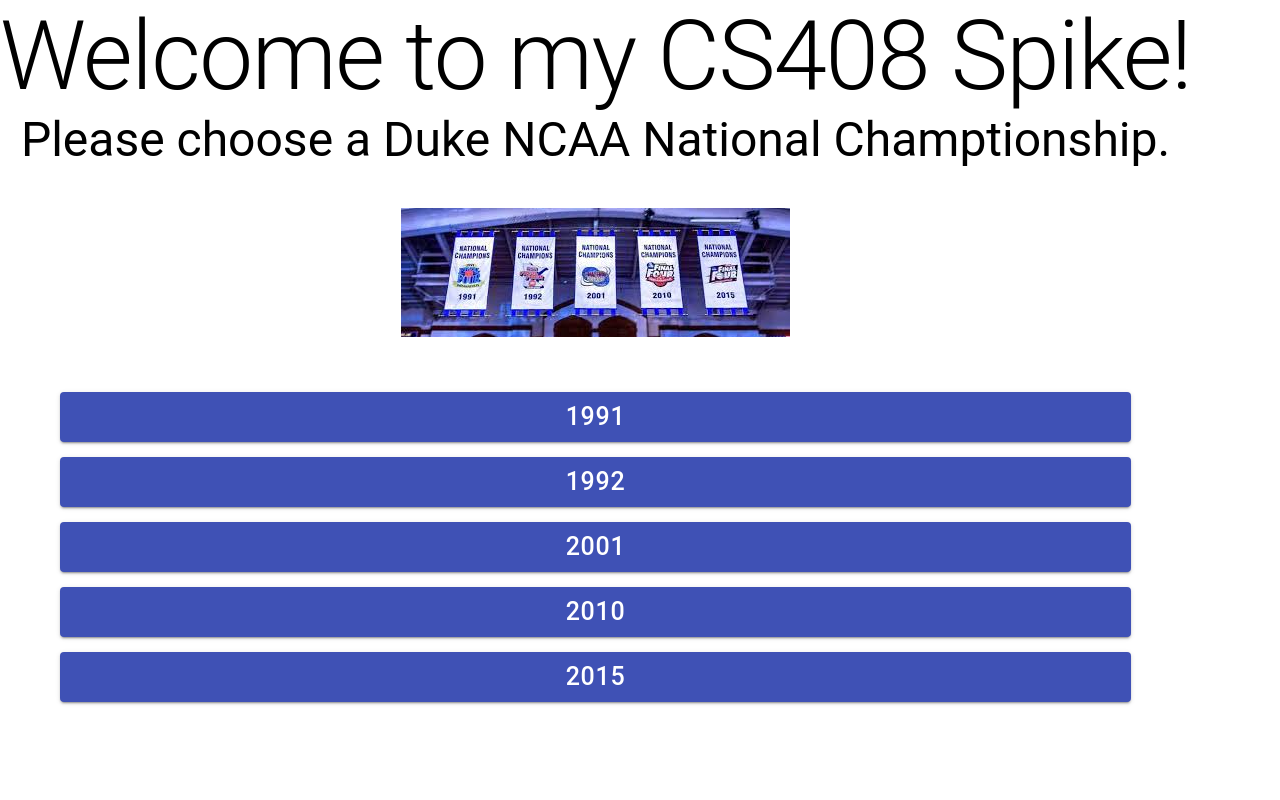
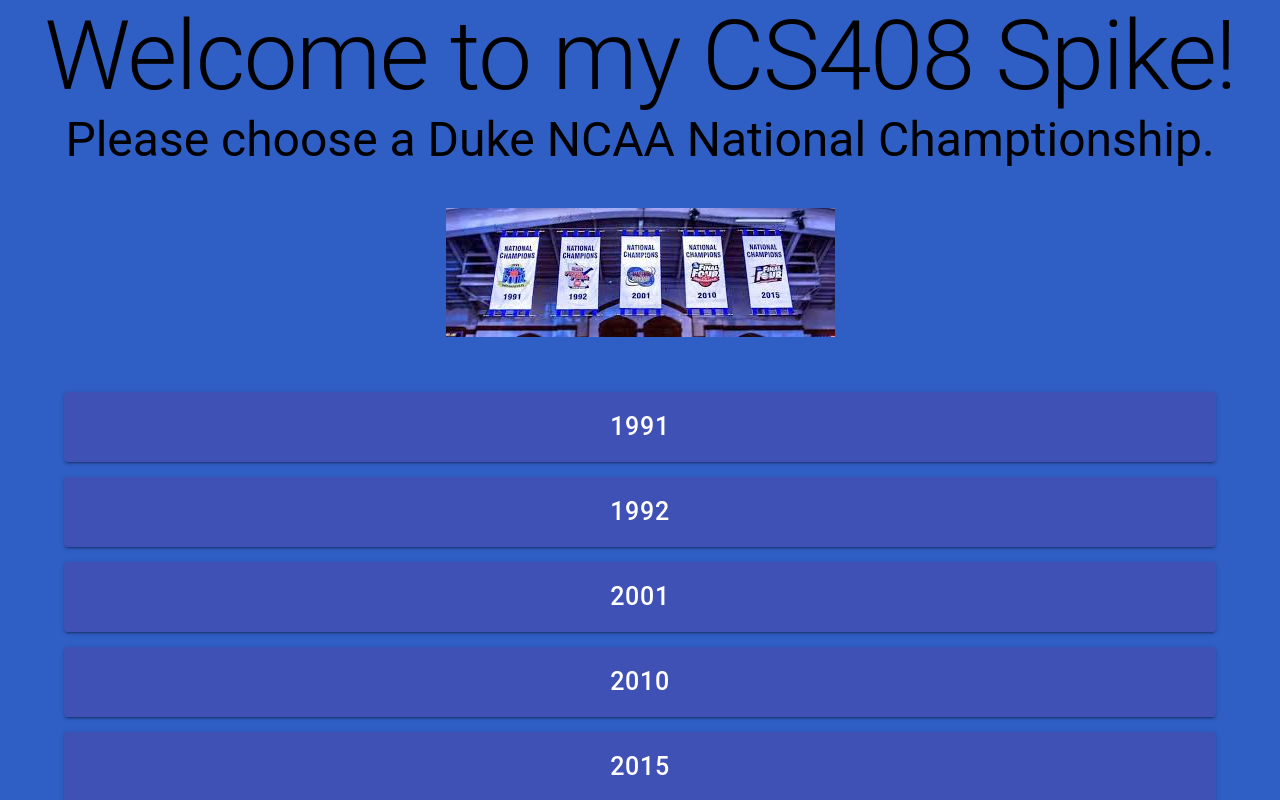
Before and after one commit to ericdoppelt/CS408Spike, a React (Create React App) app in the folder frontend/: page / in a window 1280 px wide. Built offline with nearby package versions, Linux system fonts and the light colour scheme.

Commit message:
finalized home page stylings

```diff
--- a/frontend/src/Home/ChampionshipButton.js
+++ b/frontend/src/Home/ChampionshipButton.js
@@ -1,6 +1,6 @@
 import React from 'react';
 import {Link} from 'react-router-dom';
-import {Button, Typography} from '@material-ui/core';
+import {Button} from '@material-ui/core';
 import { withStyles } from '@material-ui/core/styles';
 
 const styles = theme => ( {
@@ -9,7 +9,7 @@ const styles = theme => ( {
       marginLeft: '5%',
       marginRight: '5%',
       width: "90%",
-      height: '50px',
+      height: '70px',
       fontSize: '25px',
     },
     link: {
--- a/frontend/src/Home/HomePage.css
+++ b/frontend/src/Home/HomePage.css
@@ -1,6 +1,16 @@
 
-/* Via https://reactgo.com/css-center-images/ */
-  .bannerImage img{
+/* Via https://reactgo.com/css-center-images/ and https://stackoverflow.com/questions/1719452/how-to-make-a-div-always-full-screen*/
+.fullWidth {
+    position: fixed;
+    top: 0;
+    left: 0;
+    bottom: 0;
+    right: 0;
+    overflow: auto;
+    background: #2F5EC4;
+}
+
+.bannerImage img{
     display: block;
     margin-left: auto;
     margin-right: auto;
--- a/frontend/src/Home/HomePage.js
+++ b/frontend/src/Home/HomePage.js
@@ -1,6 +1,5 @@
 import React from 'react';
-import {Link} from 'react-router-dom';
-import {Button, Typography} from '@material-ui/core';
+import {Typography} from '@material-ui/core';
 import ChampionshipButton from './ChampionshipButton';
 import './HomePage.css';
 
@@ -9,11 +8,11 @@ import ChampionshipImage from '../resources/ChampionshipBanner.jpeg';
 
 function HomePage(props) {
     return(
-        <div>
+        <div class='fullWidth'>
             <Typography align='center' variant="h1"> Welcome to my CS408 Spike!</Typography>
             <Typography align='center' variant="h3"> Please choose a Duke NCAA National Champtionship.</Typography>
             <div class='bannerImage'>
-                <img src={ChampionshipImage}></img>
+                <img alt='duke championship banners'src={ChampionshipImage}></img>
             </div>
             <ChampionshipButton year='1991'/>
             <ChampionshipButton year='1992'/>
```
